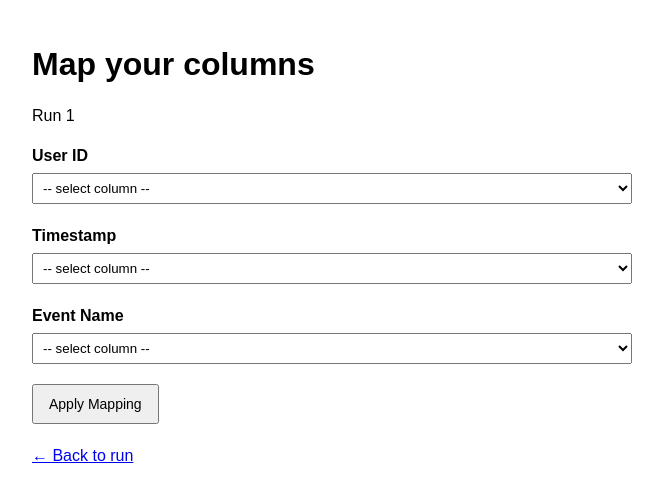
After one commit to aflampouris/keelshift-core, a Django app: template services/api/core/templates/core/mapping.html in a window 1280 px wide. The commit adds this page. Shown: the top 502 px of the page, without its empty margins (308-971 px from the left). Run offline with Django 5.2, Linux system fonts and the light colour scheme; the template is opened without the code that fills it: most values are stand-ins (such as "Sample title", 1, 10 or a date in 2020); data that the repository does not hold is empty.

Commit message:
v1: upload → validation → mapping UI → re-run → PDF + download (MinIO presigned URL)

```diff
--- a/services/api/core/models.py
+++ b/services/api/core/models.py
@@ -15,6 +15,8 @@ class Submission(models.Model):
 
     # Wedge-specific configuration (e.g. churn_inactive_days)
     config_json = models.JSONField(default=dict, blank=True)
+
+    column_mapping = models.JSONField(null=True, blank=True)
 
     created_at = models.DateTimeField(auto_now_add=True)
 
--- /dev/null
+++ b/services/api/core/templates/core/mapping.html
@@ -0,0 +1,102 @@
+<!doctype html>
+<html>
+  <head>
+    <meta charset="utf-8" />
+    <title>Map Columns</title>
+
+    <style>
+      body {
+        font-family: Arial, sans-serif;
+        max-width: 600px;
+        margin: 40px auto;
+        line-height: 1.5;
+      }
+
+      h1 {
+        margin-bottom: 10px;
+      }
+
+      .field {
+        margin-bottom: 20px;
+      }
+
+      label {
+        display: block;
+        font-weight: bold;
+        margin-bottom: 5px;
+      }
+
+      select {
+        width: 100%;
+        padding: 6px;
+      }
+
+      button {
+        padding: 10px 15px;
+        font-size: 14px;
+        cursor: pointer;
+      }
+
+      .back {
+        margin-top: 20px;
+      }
+    </style>
+  </head>
+
+  <body>
+    <h1>Map your columns</h1>
+    <p>Run {{ run.id }}</p>
+
+    <form method="post" action="/runs/{{ run.id }}/map-submit/">
+      {% csrf_token %}
+
+      <div class="field">
+        <label>User ID</label>
+        <select name="user_id">
+          <option value="">-- select column --</option>
+          {% for c in columns %}
+            <option value="{{ c }}"
+              {% if suggested.user_id == c %}selected{% endif %}
+            >
+              {{ c }}
+            </option>
+          {% endfor %}
+        </select>
+      </div>
+
+      <div class="field">
+        <label>Timestamp</label>
+        <select name="timestamp">
+          <option value="">-- select column --</option>
+          {% for c in columns %}
+            <option value="{{ c }}"
+              {% if suggested.timestamp == c %}selected{% endif %}
+            >
+              {{ c }}
+            </option>
+          {% endfor %}
+        </select>
+      </div>
+
+      <div class="field">
+        <label>Event Name</label>
+        <select name="event_name">
+          <option value="">-- select column --</option>
+          {% for c in columns %}
+            <option value="{{ c }}"
+              {% if suggested.event_name == c %}selected{% endif %}
+            >
+              {{ c }}
+            </option>
+          {% endfor %}
+        </select>
+      </div>
+
+      <button type="submit">Apply Mapping</button>
+    </form>
+
+    <div class="back">
+      <a href="/runs/{{ run.id }}/page/">← Back to run</a>
+    </div>
+  </body>
+</html>
--- a/services/api/core/urls.py
+++ b/services/api/core/urls.py
@@ -7,6 +7,9 @@ urlpatterns = [
     path("submit-ui/", views.submit_ui, name="submit_ui"),
     path("runs/<int:run_id>/page/", views.run_status_page, name="run_status_page"),
 
+    path("runs/<int:run_id>/map/", views.mapping_page, name="mapping_page"),
+    path("runs/<int:run_id>/map-submit/", views.mapping_submit, name="mapping_submit"),
+
     # JSON API
     path("submit/", views.submit_csv, name="submit_csv"),
     path("runs/<int:run_id>/", views.run_status, name="run_status"),
--- /dev/null
+++ b/testdata/bad.csv
@@ -0,0 +1 @@
+foo,bar
--- /dev/null
+++ b/testdata/weird.csv
@@ -0,0 +1,3 @@
+userId,created_at,action
+1,2024-01-01,login
+2,2024-01-02,logout
```
Also changed, not shown: services/api/core/fitness.py (+15 -2 lines), services/api/core/jobs.py (+18 -1 lines), services/api/core/storage.py (+12 -0 lines), services/api/core/templates/core/run_status.html (+41 -7 lines), services/api/core/views.py (+93 -1 lines), services/api/core/migrations/0003_submission_column_mapping.py (added).
